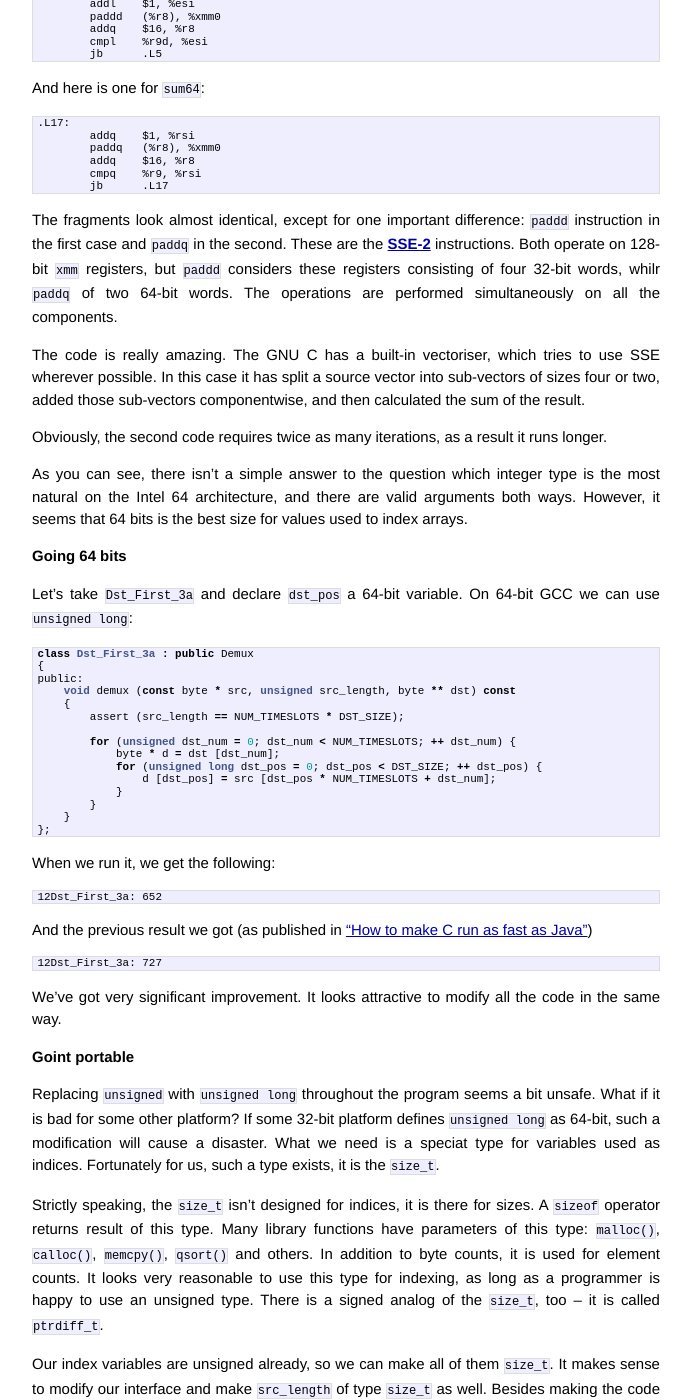
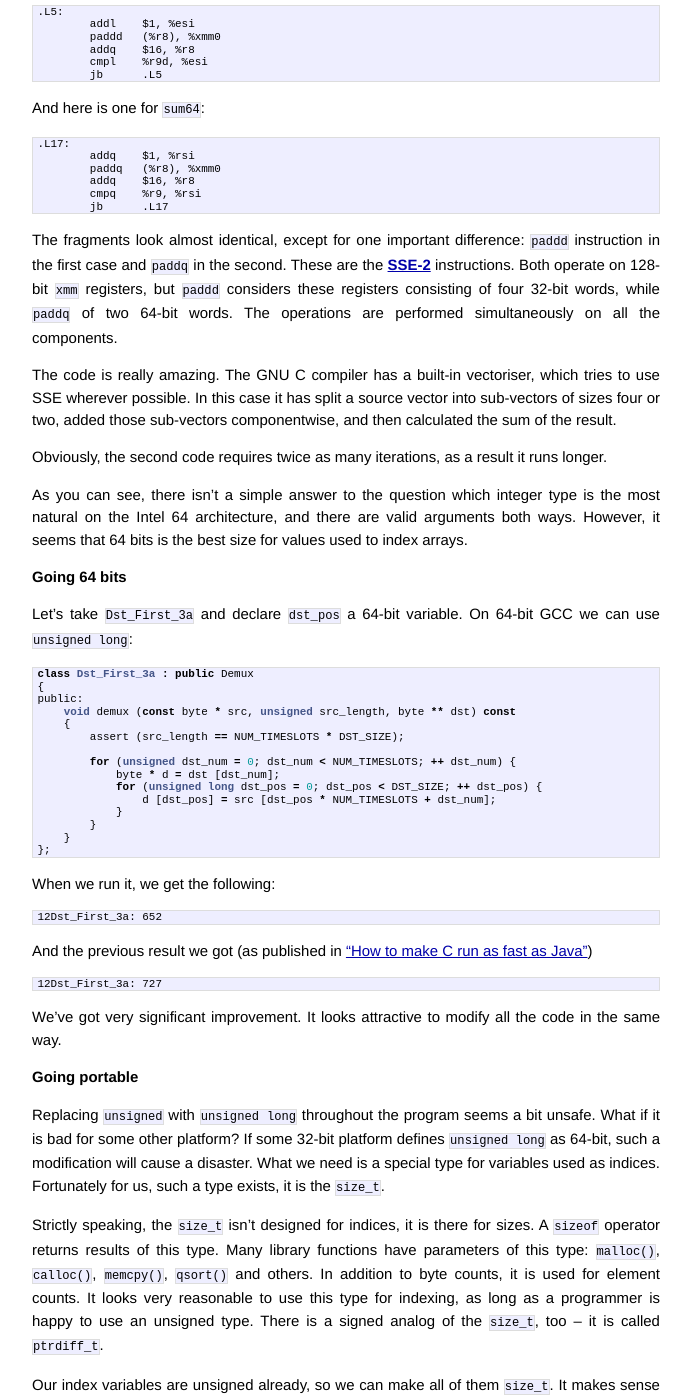
Before and after one commit to pzemtsov/pzemtsov.github.io, a Jekyll site: the page built from _posts/2014-05-18-size-does-matter.md, in a window 1280 px wide and 1400 px high, scrolled down 3428 px. Shown: the whole window, without its empty margins (294-986 px from the left). Built offline with Jekyll 4.4.1, drawn with Linux system fonts in a browser that asks for light colours; Markdown is read by kramdown in place of the engine named in the settings; comment, search, counter and statistics services are not loaded; some of the changed text lies outside the part shown.

Commit message:
Grammar and spelling mistakes fixed

```diff
--- a/_posts/2014-05-18-size-does-matter.md
+++ b/_posts/2014-05-18-size-does-matter.md
@@ -142,10 +142,10 @@ overflow and produce some small number as a result; this result would in fact be
 (where no overflow occurs, and the result is big) would be incorrect. This means we can't embed this addition into the addressing mode
 of a load instructions, because address calculations are always 64 bits on this processor.
 
-We know that in this loop `dst_pos` is actually small, it stays within interval `[0..DST_SIZE-1]`, and, since we
-know the value of `DST_SIZE`, we could figure out that the overflow would never happen. This would allow to
-perform all calculations in the most efficient operand size, which is 64 bit in this case. But it
-seems that the compiler does not perform this optimisation.
+We know that in this loop `dst_pos` is actually small, it stays within interval `[0..DST_SIZE-1]`. If the compiler
+established this fact (and there are techniques of an interval analysis that make it possible), it could use the
+most efficient operand size instead of the declared size. The results would not differ because no overflow would
+ever happen. Unfortunately, it seems that the compiler does not perform this optimisation.
 
 Why are `int` and `unsigned` 32 bits?
 -------------------------------------
@@ -231,10 +231,10 @@ And here is one for `sum64`:
 The fragments look almost identical, except for one important difference: `paddd` instruction in the first case
 and `paddq` in the second. These are the [**SSE-2**](http://en.wikipedia.org/wiki/SSE2) instructions.
 Both operate on 128-bit `xmm` registers, but `paddd`
-considers these registers consisting of four 32-bit words, whilr `paddq` of two 64-bit words.
+considers these registers consisting of four 32-bit words, while `paddq` of two 64-bit words.
 The operations are performed simultaneously on all the components.
 
-The code is really amazing. The GNU C has a built-in vectoriser, which tries to use SSE wherever possible.
+The code is really amazing. The GNU C compiler has a built-in vectoriser, which tries to use SSE wherever possible.
 In this case it has split a source vector into sub-vectors of sizes four or two, added those sub-vectors componentwise,
 and then calculated the sum of the result.
 
@@ -277,16 +277,16 @@ And the previous result we got (as published in ["{{ page.TITLE-CFAST }}"]({{ pa
 
 We've got very significant improvement. It looks attractive to modify all the code in the same way.
 
-Goint portable
+Going portable
 --------------
 
 Replacing `unsigned` with `unsigned long` throughout the program seems a bit unsafe. What if it is bad for some
 other platform? If some 32-bit platform defines `unsigned long` as 64-bit, such a modification will cause
-a disaster. What we need is a speciat type for variables used as indices. Fortunately for us, such a type
+a disaster. What we need is a special type for variables used as indices. Fortunately for us, such a type
 exists, it is the `size_t`.
 
 Strictly speaking, the `size_t` isn't designed for indices, it is there for sizes. A `sizeof` operator returns
-result of this type. Many library functions have parameters of this type: `malloc()`, `calloc()`,
+results of this type. Many library functions have parameters of this type: `malloc()`, `calloc()`,
 `memcpy()`, `qsort()` and others. In addition to byte counts, it is used for element counts. It looks
 very reasonable to use this type for indexing, as long as a programmer is happy to use an unsigned type. There
 is a signed analog of the `size_t`, too -- it is called `ptrdiff_t`.
```
Also changed, not shown: other parts of _posts/2014-05-18-size-does-matter.md (+3 -3 lines).
